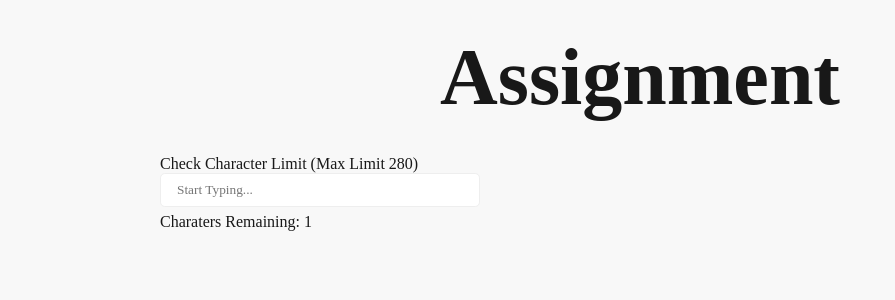
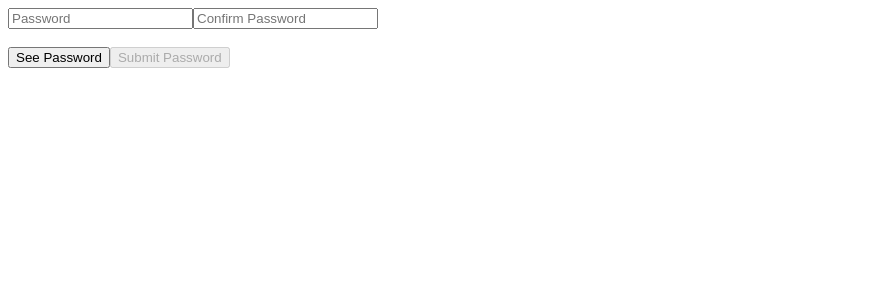
Before and after one commit to suyashpradhan/advance-react, a React (Create React App) app: page / in a window 1280 px wide. Shown: the top 300 px of the page, without its empty margins (0-895 px from the left). Built offline with nearby package versions, Linux system fonts and the light colour scheme.

Commit message:
ReactJS Practice

```diff
--- a/src/App.css
+++ /dev/null
@@ -1,42 +0,0 @@
-* {
-  margin: 0;
-  padding: 0;
-  box-sizing: border-box;
-  font-family: Apercu Pro;
-}
-
-body {
-  background-color: #f8f8f8;
-  color: #181818;
-  max-width: 62rem;
-  margin: 0 auto;
-  padding: 0 1rem;
-}
-
-h1 {
-  margin: 2rem 0;
-  font-size: 5rem;
-  text-align: center;
-}
-
-button {
-  margin-right: 1rem;
-  background-color: #fff;
-  border: 1px solid #CCC;
-  padding: .6rem 1rem;
-  text-align: center;
-  border-radius: .4rem;
-  cursor: pointer;
-}
-
-.field {
-  padding: .5rem 1rem;
-  width: 20rem;
-  border: 1px solid #eee;
-  border-radius: .3rem;
-  margin-bottom: .4rem;
-}
-
-.field:focus {
-  outline: none
-}
--- /dev/null
+++ b/src/App.js
@@ -0,0 +1,42 @@
+import React, { useState } from "react";
+
+const App = () => {
+  const [password, setPassword] = useState([]);
+  const [confPassword, setConfPassword] = useState([]);
+
+  let FieldType = "password";
+  const checkPassword = () => {
+    console.log(password);
+  };
+
+  return (
+    <div>
+      <form>
+        <input
+          placeholder="Password"
+          onChange={(e) => setPassword(e.target.value)}
+          value={password}
+          type="text"
+        ></input>
+        <input
+          placeholder="Confirm Password"
+          onChange={(e) => setConfPassword(e.target.value)}
+          value={confPassword}
+          type="text"
+        ></input>
+        <br />
+        <br />
+
+        <button type="button" onClick={checkPassword}>
+          See Password
+        </button>
+
+        <button disabled={confPassword !== password ? true : false}>
+          Submit Password
+        </button>
+      </form>
+    </div>
+  );
+};
+
+export default App;
--- a/src/PracticeApp/twitterCharacter.js
+++ /dev/null
@@ -1,41 +0,0 @@
-import React, { useState } from "react";
-import "../App.css";
-
-function CharacterCounter() {
-  let [character, setCharacter] = useState("");
-  let [count, setCounter] = useState(1);
-
-  let totalLimit = 280;
-  let userInput;
-  function changeHandler(e) {
-    userInput = e.target.value.length;
-    if (userInput > totalLimit) {
-      setCharacter("Exceeded");
-      setCounter(totalLimit + 1);
-    } else {
-      setCounter(totalLimit - 1);
-    }
-  }
-
-  return (
-    <div>
-      <h1>Assignment</h1>
-
-      <form>
-        <label>Check Character Limit (Max Limit 280)</label>
-        <br />
-        <input
-          type="text"
-          onChange={changeHandler}
-          placeholder="Start Typing..."
-          className="field"
-        ></input>
-      </form>
-
-      <span>Charaters Remaining: {character} </span>
-      <span>{count}</span>
-    </div>
-  );
-}
-
-export default CharacterCounter;
--- a/src/index.js
+++ b/src/index.js
@@ -1,6 +1,6 @@
 import React from "react";
 import ReactDOM from "react-dom";
-import App from "./PracticeApp/twitterCharacter";
+import App from "./App";
 
 ReactDOM.render(
   <React.StrictMode>
```
Also changed, not shown: src/Lifecycle Methods/App.js (deleted, +0 -40 lines), src/Practice.js (added, +16 -0 lines), src/UseEffect/App.js (deleted, +0 -28 lines), 2 other files (tests, documents, lock files or other folders).
